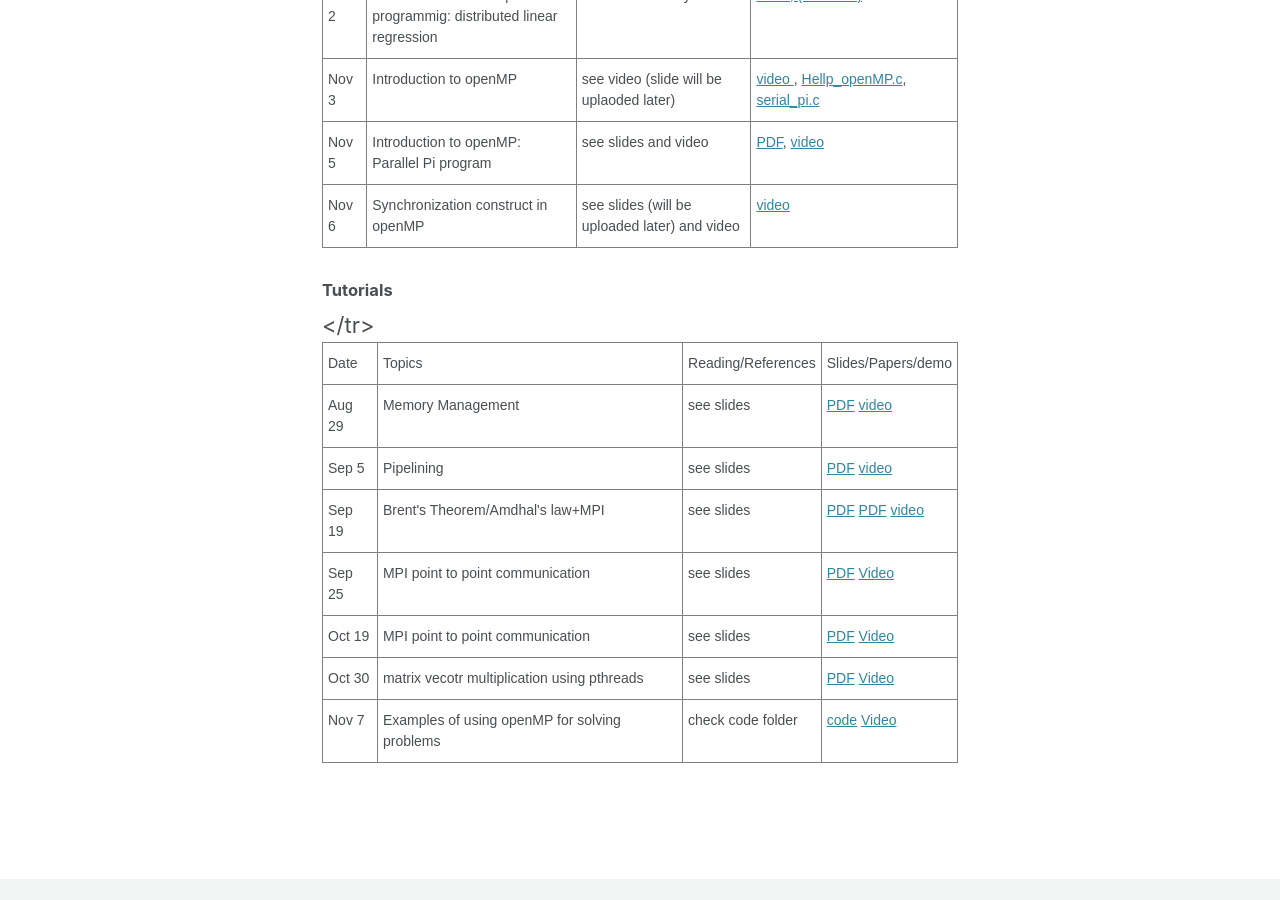
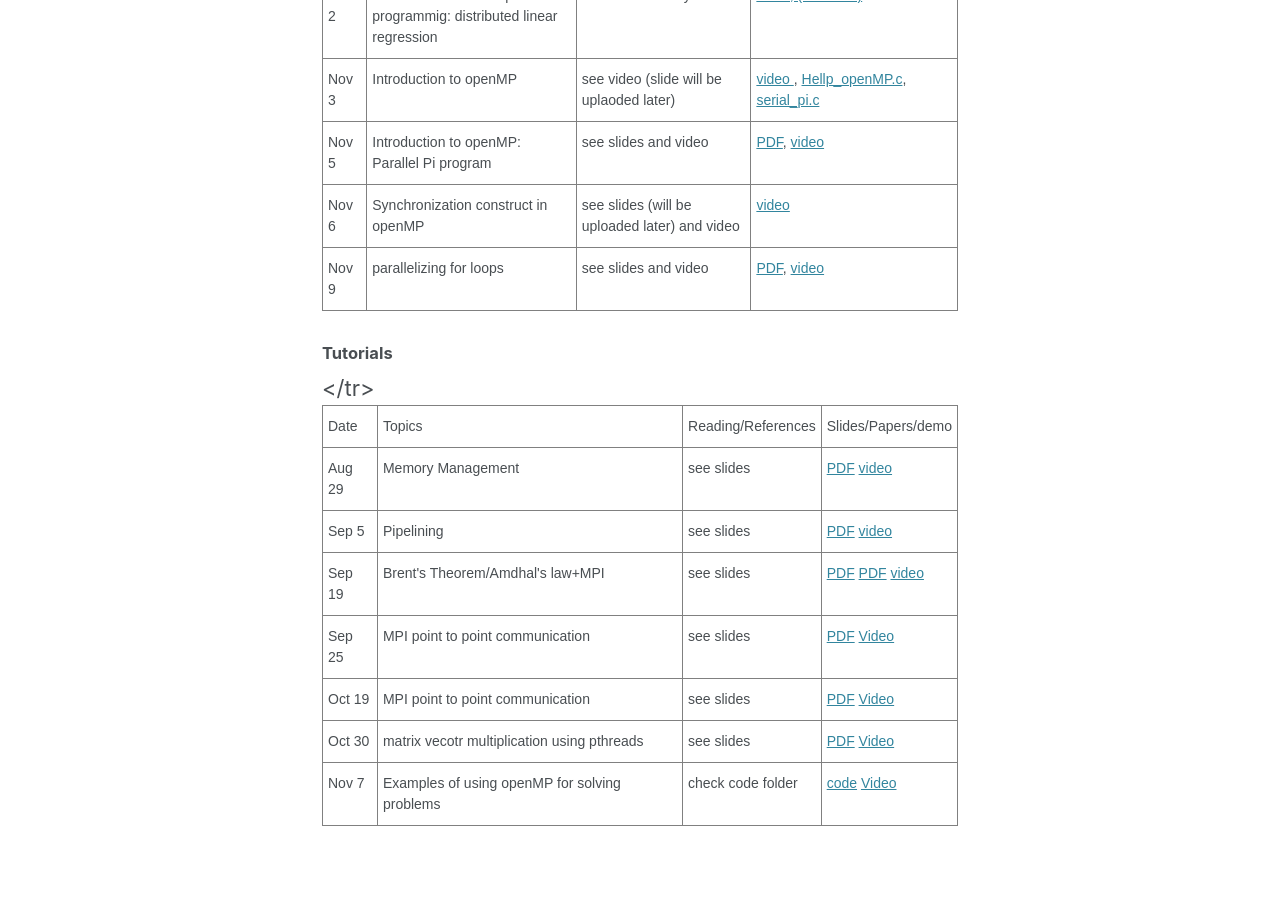
Before and after one commit to chandreshiit/oldsite, a Jekyll site: the page built from _pages/parallelcomputing.md, in a window 1280 px wide and 900 px high, scrolled down 2816 px. Built offline with Jekyll 4.4.1, drawn with Linux system fonts in a browser that asks for light colours; cached includes are drawn as plain includes; nearby versions of some CDN libraries.

Commit message:
added tuto 7

```diff
--- a/_pages/parallelcomputing.md
+++ b/_pages/parallelcomputing.md
@@ -185,6 +185,12 @@ author_profile: false
     <td class="tg-0pky"> see  slides (will be uploaded later) and video </td>
          <td class="tg-0pky">  <a href="https://drive.google.com/file/d/18qTcnWapn6oSbnEHPOXhOQZ8Gwmv8rKg/view?usp=sharing">video </a>
           </td> </tr>
+     <tr>
+    <td class="tg-0pky">Nov 9</td>
+        <td class="tg-0pky">parallelizing for loops</td>
+    <td class="tg-0pky"> see  slides  and video </td>
+        <td class="tg-0pky"> <a href="https://drive.google.com/file/d/1ADFQURFY01lhnBjILT8smnAzTSF2m1NE/view?usp=sharing">PDF</a>,  <a href="https://drive.google.com/file/d/1ov1aqZWFXShw--Kfu7D2-Q2brevkw3Kq/view?usp=sharing">video </a>
+          </td> </tr>
 </table>
 
 
```
